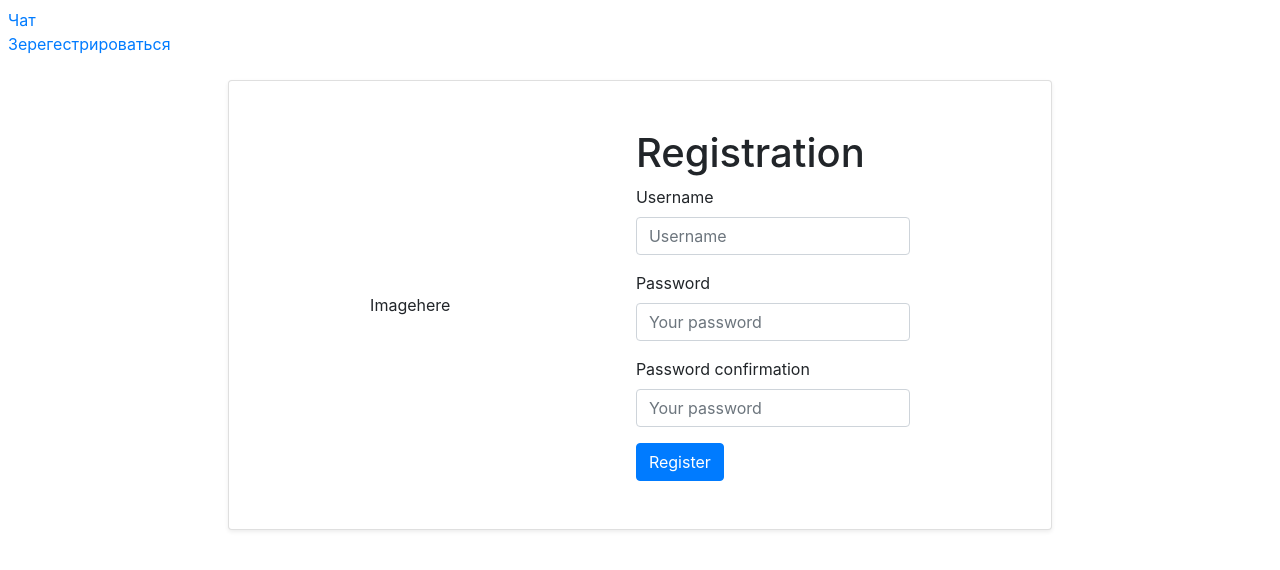
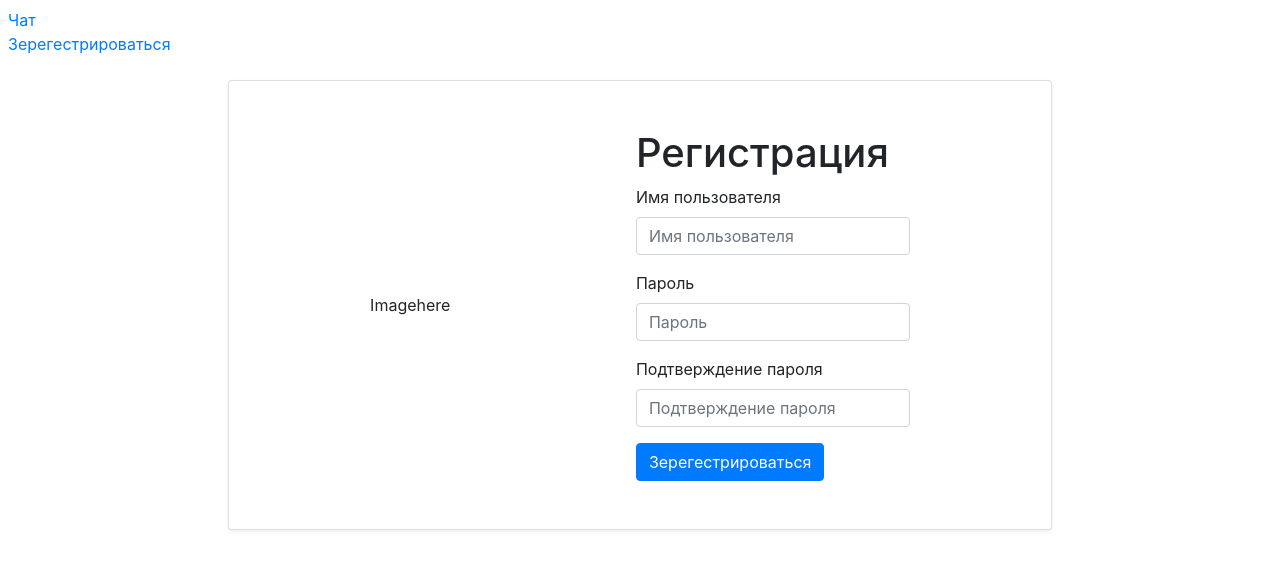
Before and after one commit to VladFiliucov/frontend-project-lvl4, a React app: page /signup in a window 1280 px wide. Shown: the top 570 px of the page. Built offline with nearby package versions, Linux system fonts and the light colour scheme; no server answers; the HTML template or start-up script is replaced by a standard one.

Commit message:
finish localising signup page

```diff
--- a/src/components/SignupForm.jsx
+++ b/src/components/SignupForm.jsx
@@ -64,13 +64,13 @@ const SignupForm = () => {
           /* and other goodies */
         }) => (
           <Form onSubmit={handleSubmit}>
-            <h1>Registration</h1>
+            <h1>{t('signupPage.headline')}</h1>
             <Form.Group className="mb-3" controlId="formUsername">
-              <Form.Label>Username</Form.Label>
+              <Form.Label>{t('signupPage.form.fields.username')}</Form.Label>
               <Form.Control
                 name="username"
                 type="text"
-                placeholder="Username"
+                placeholder={t('signupPage.form.fields.username')}
                 value={values.username}
                 onChange={handleChange}
                 isInvalid={touched.username && !!errors.username}
@@ -80,11 +80,11 @@ const SignupForm = () => {
               </Form.Control.Feedback>
             </Form.Group>
             <Form.Group className="mb-3" controlId="formPassword">
-              <Form.Label>Password</Form.Label>
+              <Form.Label>{t('signupPage.form.fields.password')}</Form.Label>
               <Form.Control
                 name="password"
                 type="password"
-                placeholder="Your password"
+                placeholder={t('signupPage.form.fields.password')}
                 value={values.password}
                 onChange={handleChange}
                 isInvalid={touched.password && !!errors.password}
@@ -94,11 +94,11 @@ const SignupForm = () => {
               </Form.Control.Feedback>
             </Form.Group>
             <Form.Group className="mb-3" controlId="formPasswordConfirmation">
-              <Form.Label>Password confirmation</Form.Label>
+              <Form.Label>{t('signupPage.form.fields.passwordConfirmation')}</Form.Label>
               <Form.Control
                 name="passwordConfirmation"
                 type="password"
-                placeholder="Your password"
+                placeholder={t('signupPage.form.fields.passwordConfirmation')}
                 value={values.passwordConfirmation}
                 onChange={handleChange}
                 isInvalid={touched.passwordConfirmation && !!errors.passwordConfirmation}
@@ -107,7 +107,7 @@ const SignupForm = () => {
                 {errors.passwordConfirmation && touched.passwordConfirmation && errors.passwordConfirmation}
               </Form.Control.Feedback>
             </Form.Group>
-            <Button type="submit" disabled={isSubmitting}>Register</Button>
+            <Button type="submit" disabled={isSubmitting}>{t('signupPage.form.cta')}</Button>
           </Form>
         )}
       </Formik>
--- a/src/initializers/i18n.js
+++ b/src/initializers/i18n.js
@@ -29,7 +29,14 @@ i18n
             required: 'This field is required',
           },
           signupPage: {
+            headline: 'Registration',
             form: {
+              cta: 'Sign up',
+              fields: {
+                username: 'Username',
+                password: 'Password',
+                passwordConfirmation: 'Password confirmation',
+              },
               errors: {
                 required: 'Required field',
                 passwordMatch: 'Passwords must match',
@@ -53,7 +60,14 @@ i18n
             required: 'Обязательное поле',
           },
           signupPage: {
+            headline: 'Регистрация',
             form: {
+              cta: 'Зерегестрироваться',
+              fields: {
+                username: 'Имя пользователя',
+                password: 'Пароль',
+                passwordConfirmation: 'Подтверждение пароля',
+              },
               errors: {
                 required: 'Обязательное поле',
                 passwordMatch: 'Пароли должны совпадать',
```
